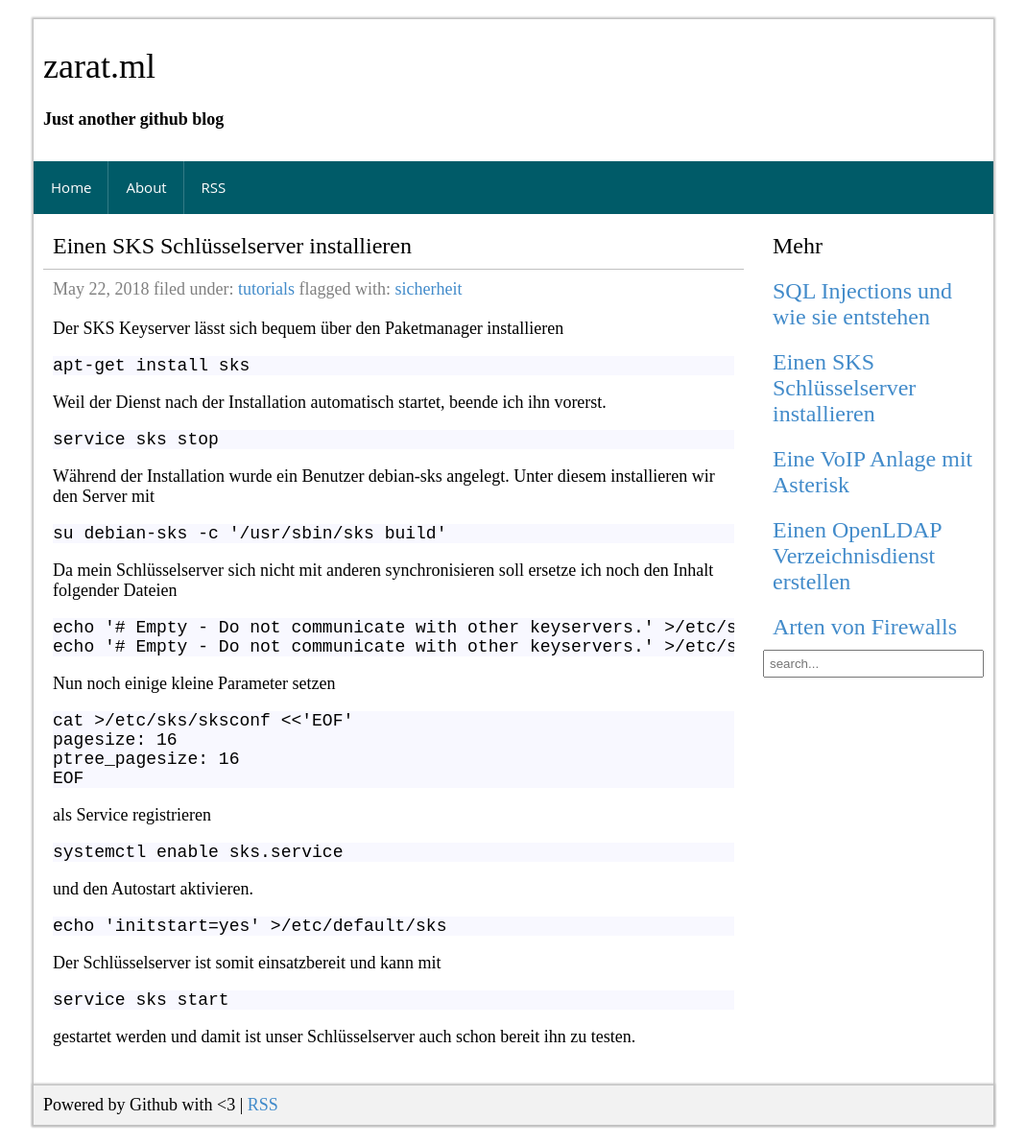
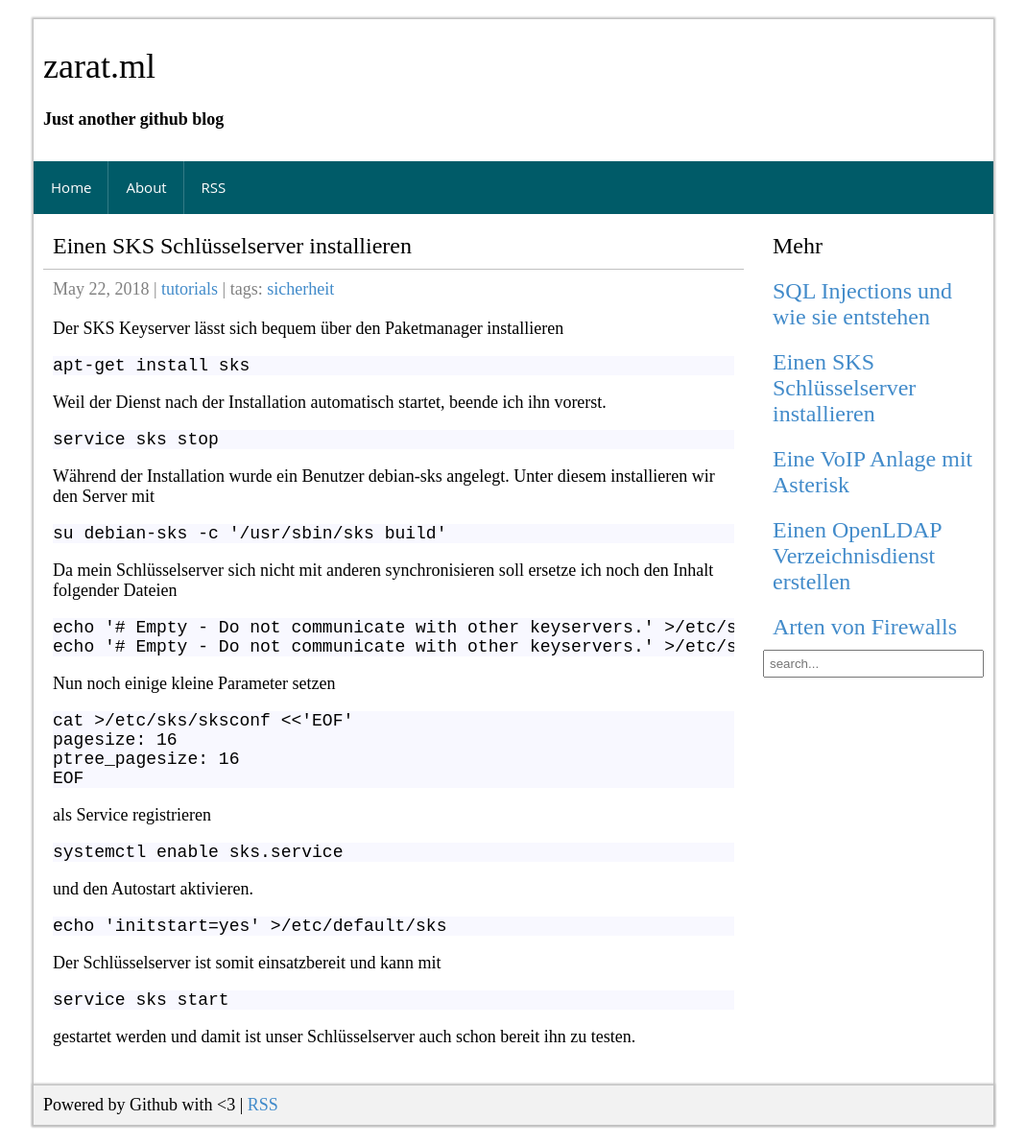
Before and after one commit to zarat/zarat.github.io, a Jekyll site: the page built from _posts/2018-05-22-sks.markdown, in a window 1280 px wide. Shown: the whole page at 96% size, without its empty margins (105-1174 px from the left). Built offline with Jekyll 4.4.1, drawn with Linux system fonts in a browser that asks for light colours; comment, search, counter and statistics services are not loaded.

Commit message:
Update post.html

```diff
--- a/_layouts/post.html
+++ b/_layouts/post.html
@@ -10,14 +10,14 @@ layout: default
 
       {{ page.date | date: "%B" }}
       {{ page.date | date: "%d" }},
-      {{ page.date | date: "%Y" }}
+      {{ page.date | date: "%Y" }} |
 
-      filed under: {% for category in page.categories %}
+      {% for category in page.categories %}
       {% capture category_name %}{{ category }}{% endcapture %}
       <a href="../category/{{ category_name }}">{{ category_name }}</a>
-      {% endfor %}
+      {% endfor %} |
 
-      flagged with: {% for tag in page.tags %}
+      tags: {% for tag in page.tags %}
       {% capture tag_name %}{{ tag }}{% endcapture %}
       <a href="/tag/{{ tag_name }}">{{ tag_name }}</a>
       {% endfor %}
```
